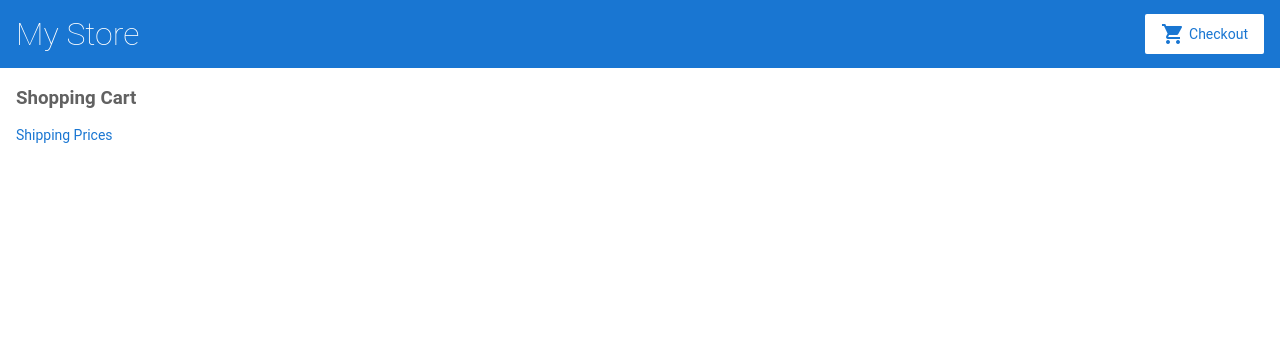
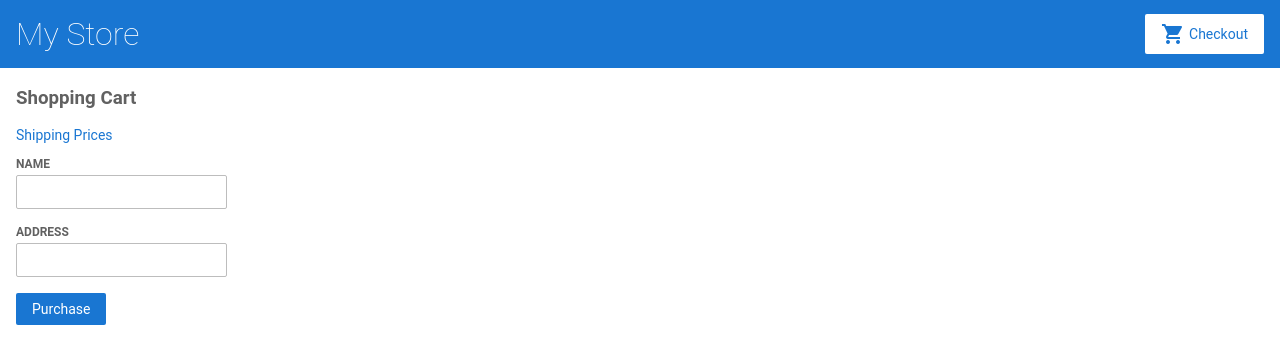
Before and after one commit to hugolabricot/angular-ebqemp, an Angular app: page /cart in a window 1280 px wide. Shown: the top 364 px of the page. Built offline with nearby package versions, Linux system fonts and the light colour scheme.

Commit message:
6 files modified, 1 added - Forms for user input

```diff
--- a/src/app/cart.service.ts
+++ b/src/app/cart.service.ts
@@ -6,6 +6,10 @@ import { HttpClient } from '@angular/common/http';
 export class CartService {
 
   items = [];
+
+  constructor(
+    private http: HttpClient
+  ) { }
 
   addToCart(product) {
     this.items.push(product);
@@ -21,11 +25,9 @@ export class CartService {
   }
 
   getShippingPrices() {
-    this.http.get('/assets/shipping.json');
+    return this.http.get('/assets/shipping.json');
   }
 
-  constructor(
-    private http: HttpClient
-  ) { }
+
 
 }
--- a/src/app/cart/cart.component.html
+++ b/src/app/cart/cart.component.html
@@ -6,3 +6,22 @@
   <span>{{item.name}}</span>
   <span>{{item.price | currency}}</span>
 </div>
+
+<form [formGroup]="checkoutForm" (ngSubmit)="onSubmit(checkoutForm.value)">
+  <div>
+    <label for="name">
+      Name
+    </label>
+    <input id="name" type="text" formControleName="name">
+  </div>
+
+  <div>
+    <label for="address">
+      Address
+    </label>
+    <input id="address" type="text" formControleName="address">
+  </div>
+
+  <button class="button" type="submit" (click)="checkoutForm.reset()">Purchase</button>
+
+</form>
--- a/src/app/cart/cart.component.ts
+++ b/src/app/cart/cart.component.ts
@@ -1,4 +1,5 @@
 import { Component, OnInit } from '@angular/core';
+import { FormBuilder } from '@angular/forms';
 import { CartService } from '../cart.service';
 
 @Component({
@@ -8,17 +9,24 @@ import { CartService } from '../cart.service';
 })
 export class CartComponent implements OnInit {
   items;
-  constructor(
-    private cartService: CartService
-  ) { }
+  checkoutForm;
+
+  constructor( private cartService: CartService, private formBuilder: FormBuilder,) {
+    this.checkoutForm = this.formBuilder.group({
+      name: '',
+      address: '',
+    });
+  }
 
   ngOnInit() {
     this.items = this.cartService.getItems();
   }
 
-  clearCart () {
-    this.cartService.clearCart();
+  onSubmit(customerData) {
+    this.items = this.cartService.clearCart();
+    this.checkoutForm.reset();
 
+    console.warn("Your order has been submitted", customerData);
   }
 
 }
--- a/src/app/shipping/shipping.component.html
+++ b/src/app/shipping/shipping.component.html
@@ -1,6 +1,6 @@
 <h3>Shipping Prices</h3>
 
 <div class="shipping-item" *ngFor="let shipping of shippingCosts | async">
-  <span>{{shipping.type}}</span>
-  <span>{{shipping.price | currency}}</span>
+  <span>{{ shipping.type }}</span>
+  <span>{{ shipping.price | currency }}</span>
 </div>
```
Also changed, not shown: src/app/app.module.ts (+4 -3 lines), src/app/shipping/shipping.component.ts (+6 -4 lines).
